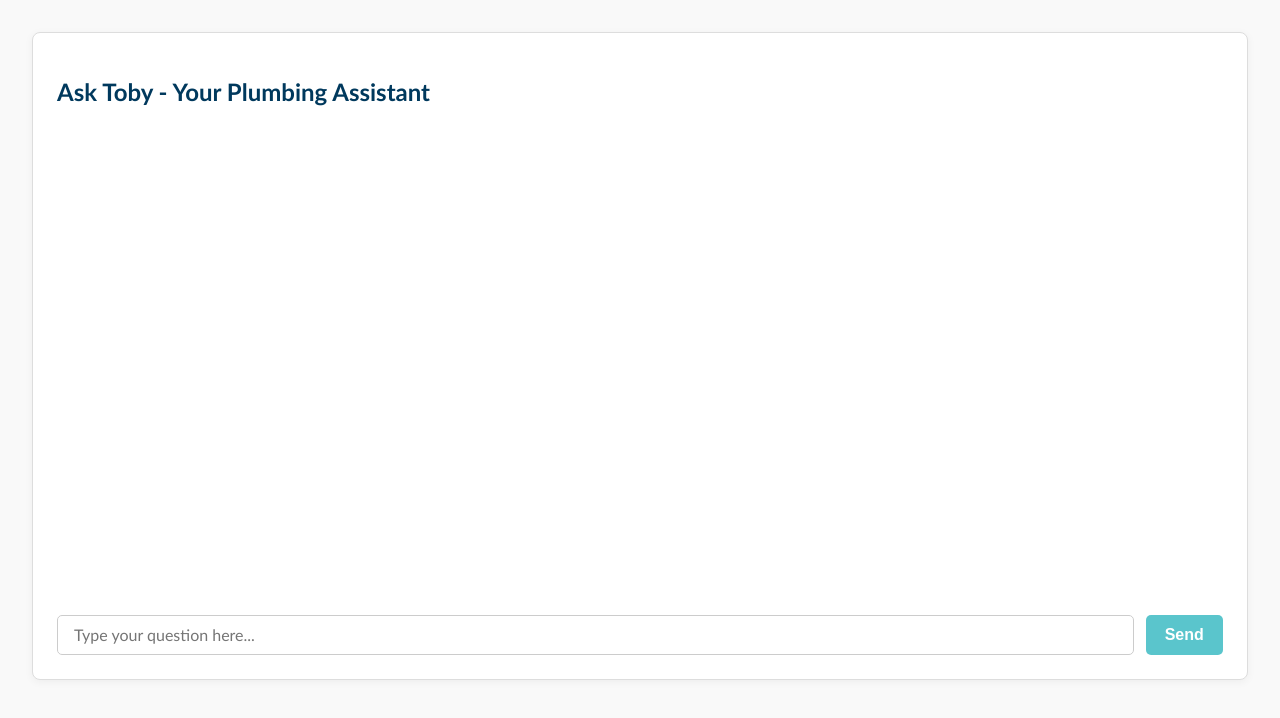
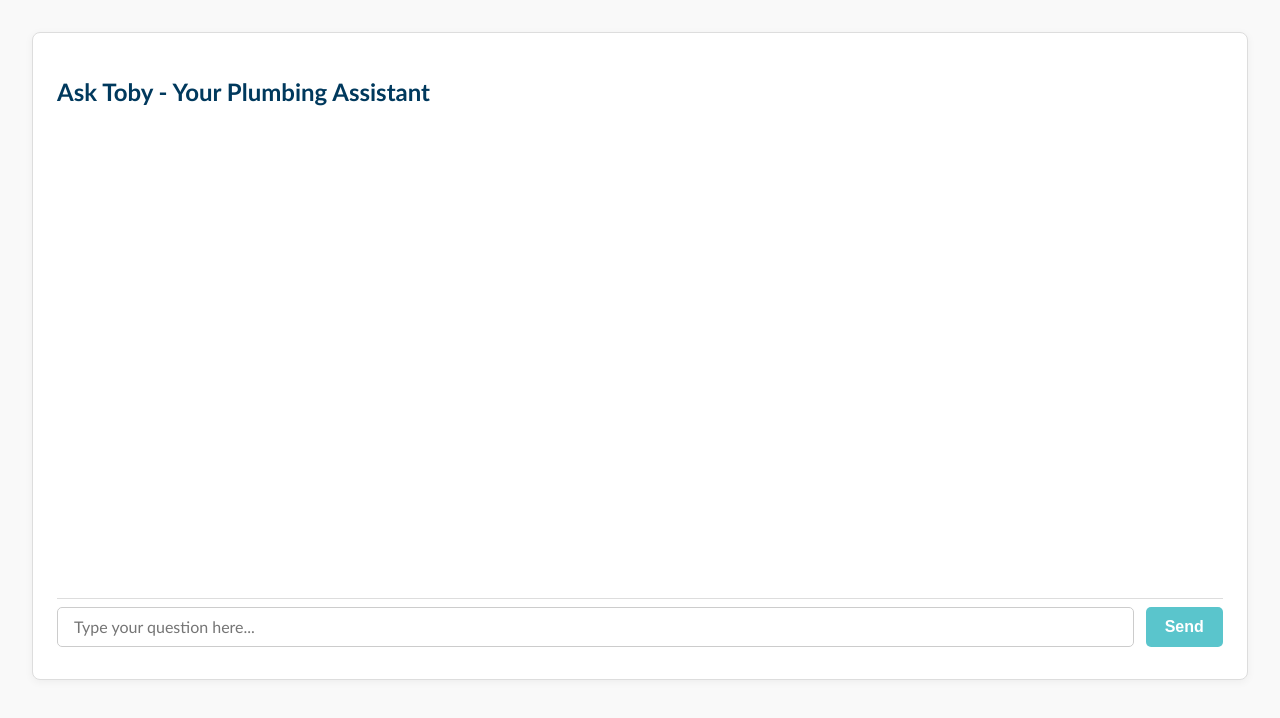
Before and after one commit to masterplumbersnz/Toby, a website: page bot.html in a window 1280 px wide. Drawn offline with Linux system fonts and the light colour scheme.

Commit message:
Update bot.html

```diff
--- a/bot.html
+++ b/bot.html
@@ -40,6 +40,13 @@
     box-sizing: border-box;
   }
 
+  #chat-container {
+    flex: 1;
+    display: flex;
+    flex-direction: column;
+    overflow: hidden;
+  }
+
   #messages {
     display: flex;
     flex-direction: column;
@@ -47,7 +54,7 @@
     flex: 1;
     overflow-y: auto;
     padding-right: 0.5rem;
-    margin-bottom: 1.5rem;
+    margin-bottom: 1rem;
   }
 
   .bubble {
@@ -88,6 +95,13 @@
     display: flex;
     flex-wrap: wrap;
     gap: 0.75rem;
+    position: sticky;
+    bottom: 0;
+    background: white;
+    padding-top: 0.5rem;
+    padding-bottom: 0.5rem;
+    border-top: 1px solid #ddd;
+    z-index: 10;
   }
 
   form.chat-form textarea {
```
